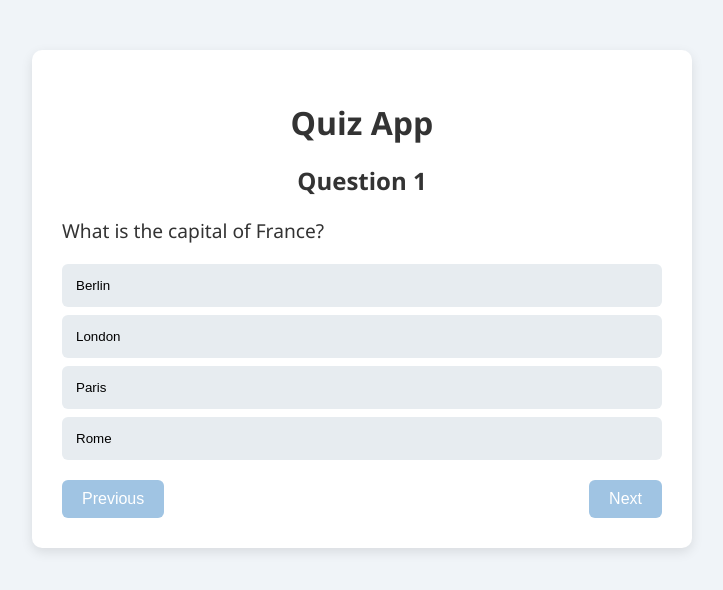
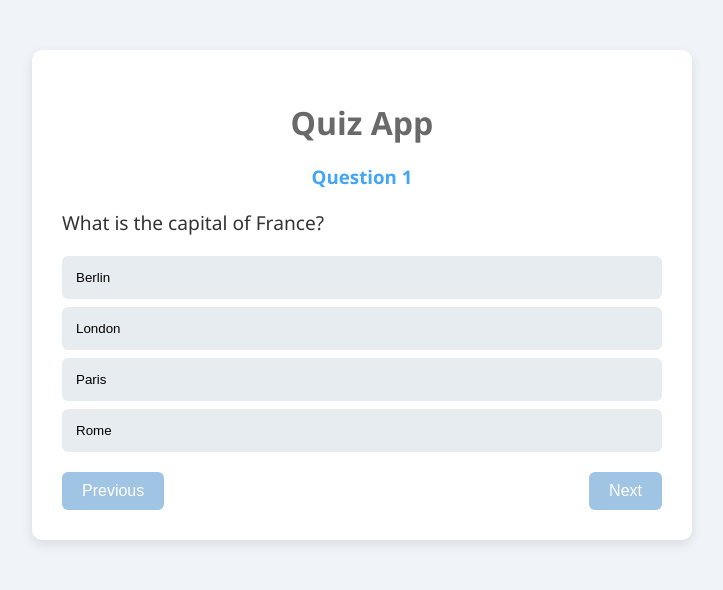
Before and after one commit to abhinav-nath/react-quiz-app, a React (Vite) app: page / in a window 1280 px wide. Shown: the top 590 px of the page, without its empty margins (278-1001 px from the left). Built offline with nearby package versions, Linux system fonts and the light colour scheme.

Commit message:
Add inline styles

```diff
--- a/src/App.jsx
+++ b/src/App.jsx
@@ -4,7 +4,7 @@ import "./index.css"
 function App() {
   return (
     <div className="app-container">
-      <h1>Quiz App</h1>
+      <h1 style={{ color: "#696969" }}>Quiz App</h1>
       <Quiz />
     </div>
   )
--- a/src/components/quiz.jsx
+++ b/src/components/quiz.jsx
@@ -47,7 +47,7 @@ export function Quiz() {
 
   return (
     <div>
-      <h2>Question 1</h2>
+      <h3 style={{ color: "#42a5f5" }}>Question {currentQuestion + 1}</h3>
       <p className="question">{questionBank[currentQuestion].question}</p>
 
       {questionBank[currentQuestion].options.map(option => (
--- a/src/index.css
+++ b/src/index.css
@@ -19,7 +19,8 @@ body {
 
 /* Header styling */
 h1,
-h2 {
+h2,
+h3 {
   text-align: center;
   margin-bottom: 20px;
 }
```
